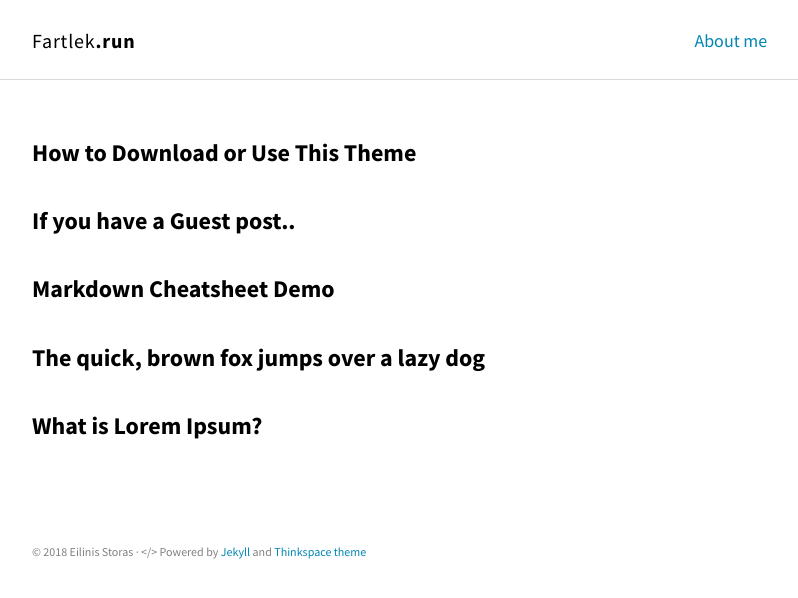
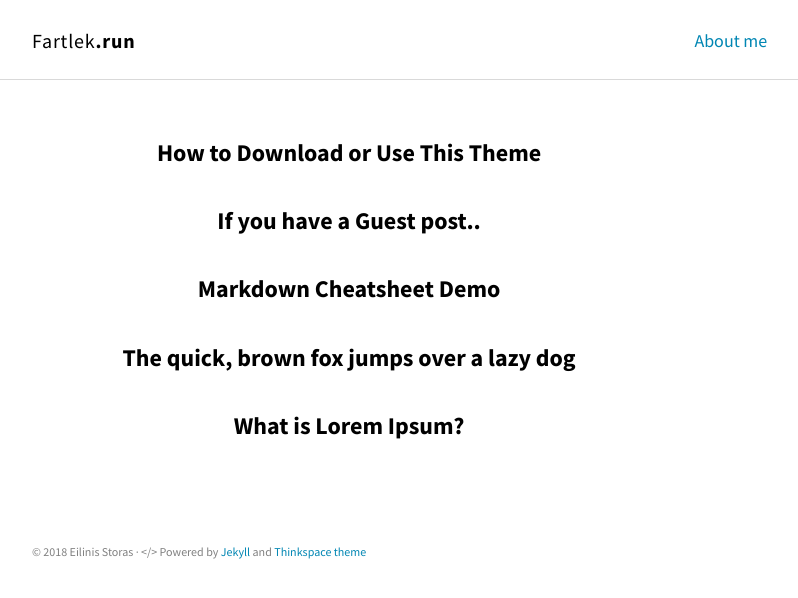
Before and after one commit to fartlekRun/fartlekrun.github.io, a Jekyll site: the page built from index.html, in a window 1280 px wide. Shown: the top 598 px of the page, without its empty margins (235-1033 px from the left). Built offline with Jekyll 4.4.1, drawn with Linux system fonts in a browser that asks for light colours.

Commit message:
align center

```diff
--- a/index.html
+++ b/index.html
@@ -7,7 +7,7 @@ title: Home
   <div class="container">
     {% for post in site.posts %}
       <article class="post-item">
-        <div class="article-title"><h3><a class="post-link" href="{{ post.url | prepend: site.baseurl | prepend: site.url }}">{{ post.title }}</a></h3></div>
+        <div class="article-title"><h3 align="center"><a class="post-link" href="{{ post.url | prepend: site.baseurl | prepend: site.url }}">{{ post.title }}</a></h3></div>
       </article>
     {% endfor %}
   </div>
```
